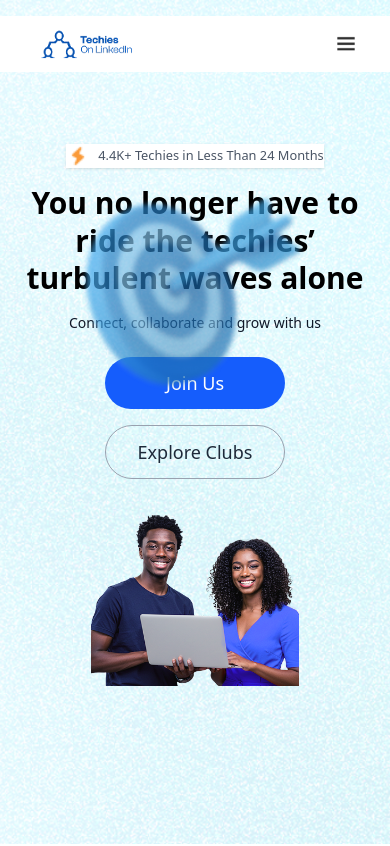
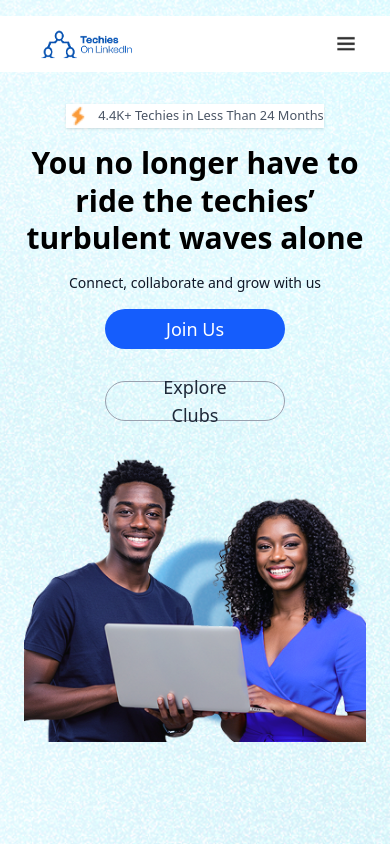
Before and after one commit to JoyObaidu/TOL-Website, a Next.js app: page / in a window 390 px wide. Shown: the top 846 px of the page. Built offline with nearby package versions, Linux system fonts and the light colour scheme; a web font is replaced by a local one.

Commit message:
progress

```diff
--- a/src/components/Hero.js
+++ b/src/components/Hero.js
@@ -8,7 +8,7 @@ export default function Hero() {
       <Navbar />
 
       {/* Grid: Content + Image */}
-      <div className="relative z-10 top-30 md:top-20 grid grid-cols-1 md:grid-cols-2 gap-8 items-center w-full max-full">
+      <div className="relative z-10 top-20 md:top-20 grid grid-cols-1 md:grid-cols-2 gap-8 items-center w-full max-full">
         {/* Blur bbackground  images */}
         <Image
           src="/Bulb 2.png"
@@ -31,7 +31,7 @@ export default function Hero() {
           width={227}
           height={198}
           alt="goal1"
-        className="absolute top-12 left-14 md:top-11/12 md:-left-44 opacity-100"
+          className="absolute top-4/6 left-2/6 md:top-11/12 md:-left-44 opacity-100"
         />
 
         <Image
@@ -78,12 +78,11 @@ export default function Hero() {
             Connect, collaborate and grow with us
           </p>
 
-          <div className="mt-6 md:mt-8 flex flex-col sm:flex-row gap-4 flex-wrap justify-center md:justify-start">
+          <div className="mt-4 md:mt-8 flex flex-wrap justify-center gap-8 md:flex-col md:gap-4 md:justify-start">
             <Button
               variant="primary"
               size="lg"
-              style={{ width: "200px", height: "56px" }}
-              className="rounded-full px-8 sm:px-14"
+              className="w-[180px] h-10 rounded-full md:px-8"
             >
               Join Us
             </Button>
@@ -91,8 +90,7 @@ export default function Hero() {
             <Button
               variant="outline"
               size="lg"
-              style={{ width: "200px", height: "56px" }}
-              className="rounded-full px-8 sm:px-14"
+              className="w-[180px] h-10 rounded-full text-blue-600 px-8 sm:px-14"
             >
               Explore Clubs
             </Button>
@@ -112,9 +110,9 @@ export default function Hero() {
           <Image
             src="/TOL Imge 1 (1).png"
             alt="Hero"
-            width={381}
-            height={309}
-            className="md:hidden object-contain w-52 md:w-[381px] h-auto z-20"
+            width={437}
+            height={324}
+            className="md:hidden object-contain w-full md:w-[381px] h-auto z-30"
             priority
           />
         </div>
```
Lines whose indentation alone changed are shown as unchanged.
